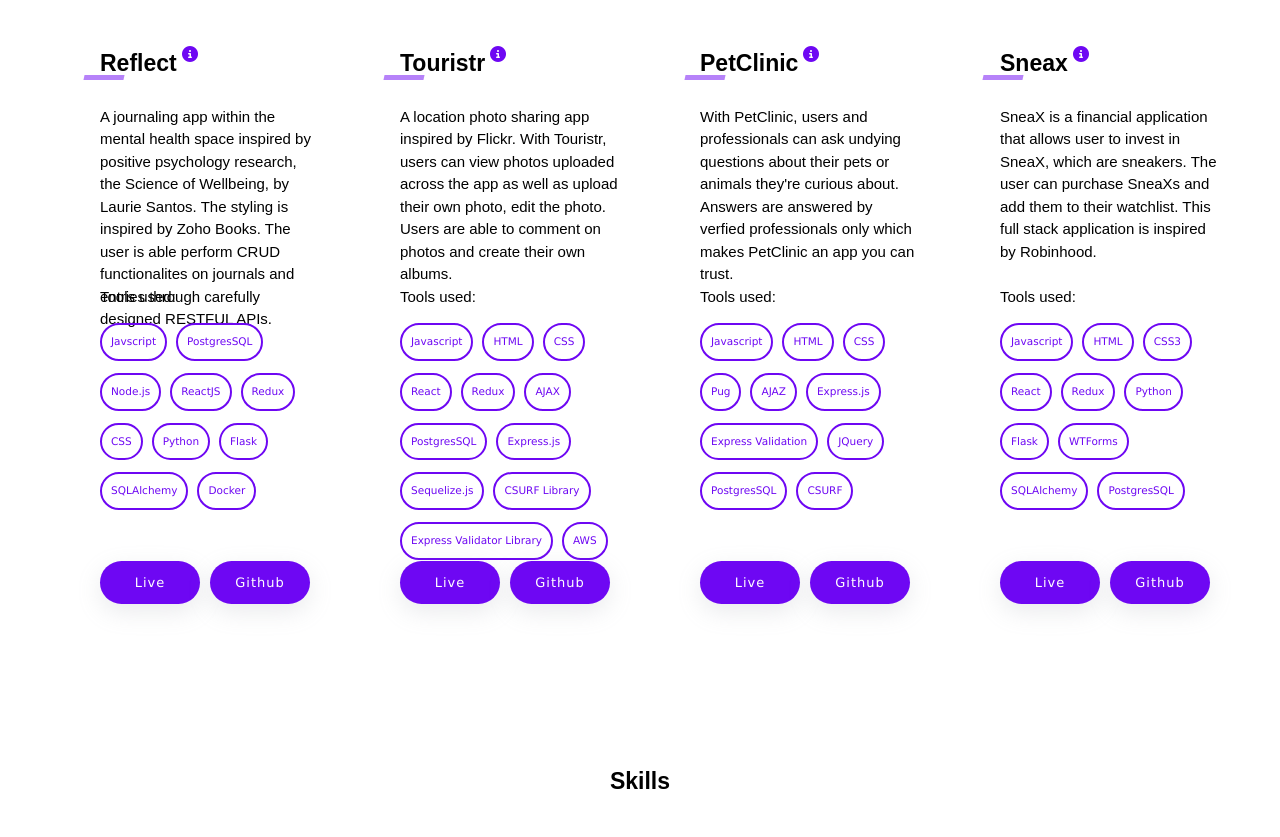
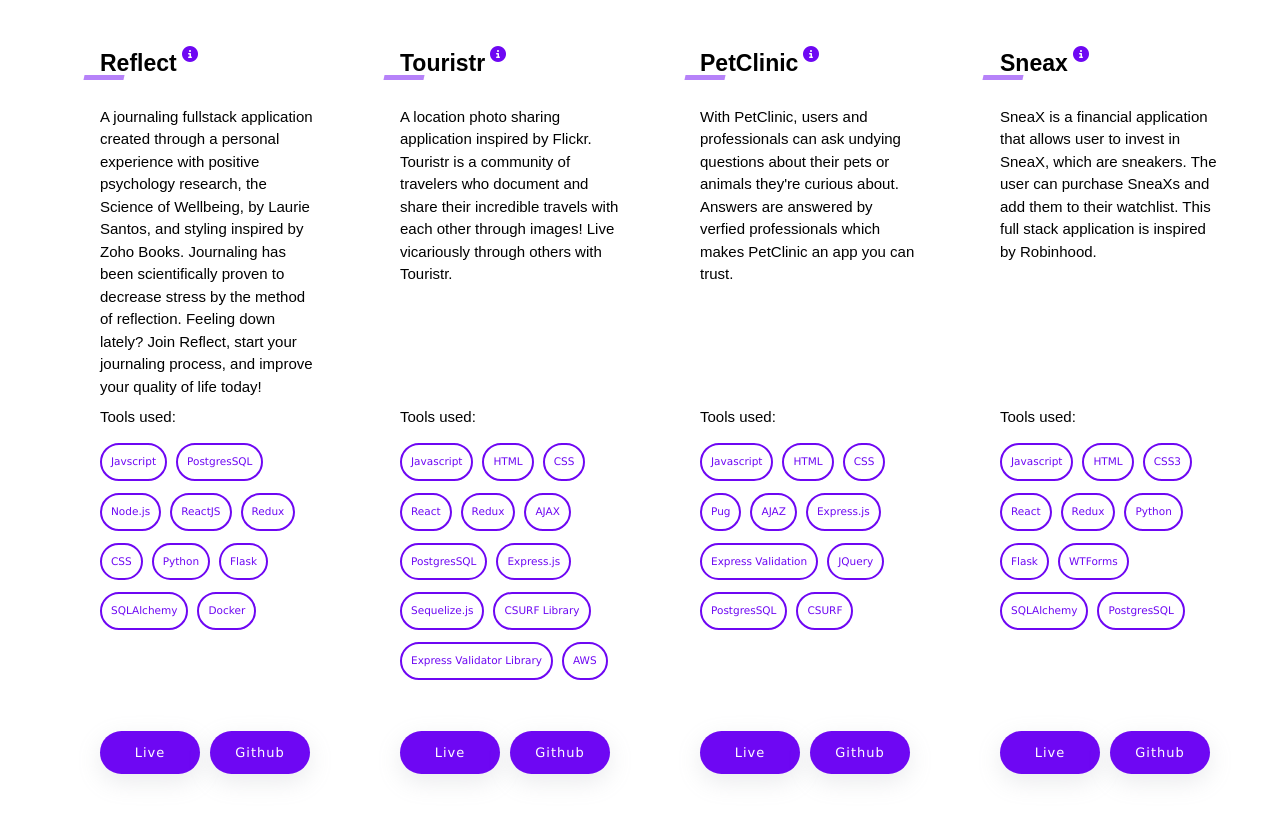
Before and after one commit to itsvivrant/itsvivrant.github.io, a React (Create React App) app: page / in a window 1280 px wide. Shown: the part 1021-1858 px from the top of the page. Built offline with nearby package versions, Linux system fonts and the light colour scheme.

Commit message:
fixed some responsiveness

```diff
--- a/src/components/Modal /ProjectModal.css
+++ b/src/components/Modal /ProjectModal.css
@@ -50,7 +50,7 @@
 }
 
 .project-gallery {
-  overflow-x: auto;
+  overflow-x: scroll;
   overflow-y: hidden;
   margin-top: 30px;
   padding: 4px;
--- a/src/components/Modal /ProjectModal.js
+++ b/src/components/Modal /ProjectModal.js
@@ -58,7 +58,7 @@
                             })}
                         </div>
                         <div className='description-column'>
-                            {futureGoals ? null : <h4>Future Goals</h4>}
+                            {futureGoals ? <h4>Future Goals</h4> : null}
                             {futureGoals?.map(goal => {
                                 return (
                                     <div key={goal} className='overviewdescription-container'>
--- a/src/components/Projects/Projects.css
+++ b/src/components/Projects/Projects.css
@@ -196,22 +196,22 @@
 
 @media (min-width: 1202px) and (max-width: 1470px) {
     .description .tools {
-        height: 250px;
+        height: 300px;
         margin: 0;
     }
 
     .description .summary {
-        height: 10em;
+        height: 18em;
     }
 }
 
 @media (min-width: 1471px) {
     .description .tools {
-        height: 270px;
+        height: 300px;
         margin: 0;
     }
 
     .description .summary {
-        height: 8em;
+        height: 12em;
     }
 }
--- a/src/components/Projects/index.js
+++ b/src/components/Projects/index.js
@@ -68,9 +68,9 @@
                                 ]}
                             />
                         </div>
-                        <p className='summary'>A journaling app within the mental health space inspired by positive psychology research, the Science of Wellbeing,
-                            by Laurie Santos. The styling is inspired by Zoho Books. The user is able perform CRUD functionalites on journals
-                            and entries through carefully designed RESTFUL APIs.
+                        <p className='summary'>A journaling fullstack application created through a personal experience with positive psychology research, the Science of Wellbeing,
+                            by Laurie Santos, and styling inspired by Zoho Books. Journaling has been scientifically proven to decrease stress by the method of reflection.
+                            Feeling down lately? Join Reflect, start your journaling process, and improve your quality of life today!
                         </p>
 
                         <div className="tools">
@@ -111,9 +111,9 @@
                             />
 
                         </div>
-                        <p className='summary'>A location photo sharing app inspired by Flickr. With Touristr, users can view photos uploaded
-                             across the app as well as upload their own photo, edit the photo. Users are able to comment
-                             on photos and create their own albums.
+                        <p className='summary'>A location photo sharing application inspired by Flickr. Touristr is a community of travelers
+                        who document and share their
+                        incredible travels with each other through images! Live vicariously through others with Touristr.
                         </p>
                         <div className="tools">
                             <p>Tools used:</p>
@@ -152,7 +152,7 @@
                             />
                         </div>
                         <p className='summary'>With PetClinic, users and professionals can ask undying questions about their pets or animals
-                            they're curious about. Answers are answered by verfied professionals only which makes PetClinic
+                            they're curious about. Answers are answered by verfied professionals which makes PetClinic
                             an app you can trust.
                         </p>
                         <div className='tools'>
@@ -206,8 +206,8 @@
                             />
                         </div>
                         <div className='links'>
-                            <a href="https://github.com/Simonvargas/SneaX" target="_blank" rel="noopener noreferrer"><button className="bttn-slide slide_left" >Live</button></a>
-                            <a href="https://sneaxs.herokuapp.com" target="_blank" rel="noopener noreferrer"><button className="bttn-slide slide_left">Github</button></a>
+                            <a href="https://sneaxs.herokuapp.com" target="_blank" rel="noopener noreferrer"><button className="bttn-slide slide_left" >Live</button></a>
+                            <a href="https://github.com/Simonvargas/SneaX" target="_blank" rel="noopener noreferrer"><button className="bttn-slide slide_left">Github</button></a>
                         </div>
                     </div>
                 </div>
--- a/src/context/Modal.css
+++ b/src/context/Modal.css
@@ -20,13 +20,17 @@
   left: 0;
   right: 0;
   border-radius: 24px;
-  overflow-x: hidden;
+  overflow-x: auto;
 }
 
 @media (max-width: 760px) {
   #modal-background {
     height: 90%;
   }
+}
 
-
+@media (min-width: 1400px) {
+  #modal-background {
+    height: 100%;
+  }
 }
```
